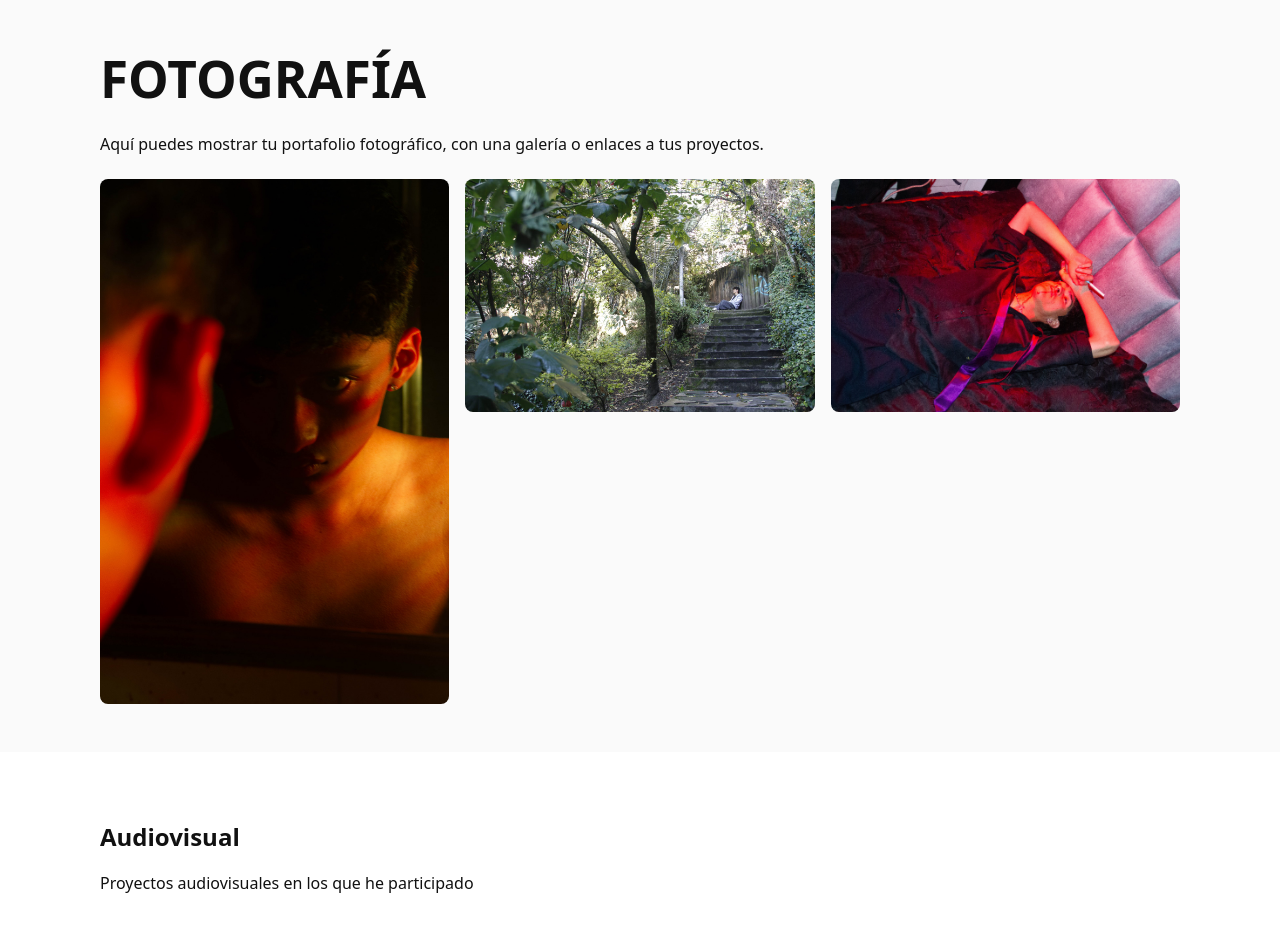
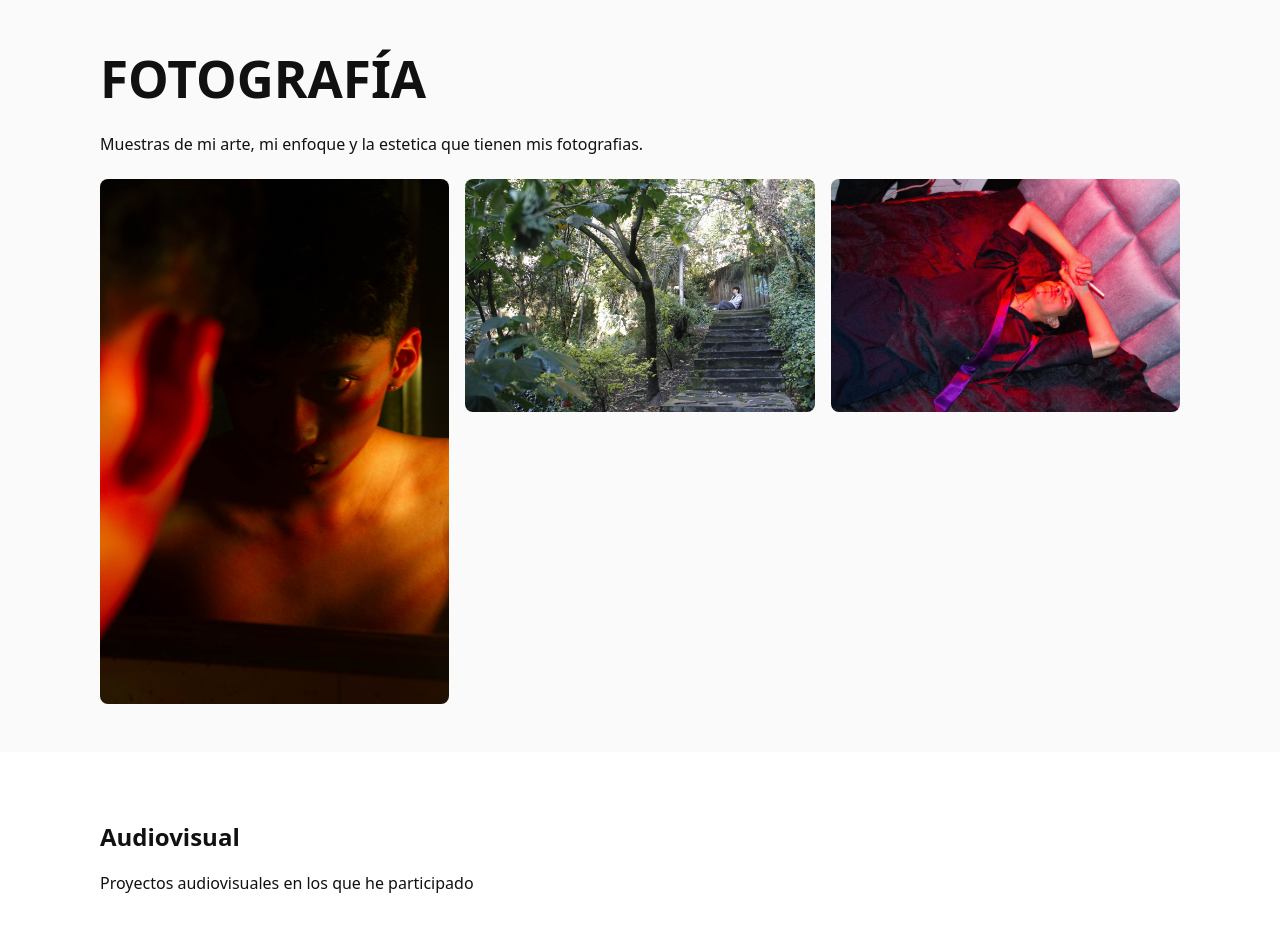
Before and after one commit to JuanRamirezz/portjuanr, a plain HTML site: page index.html in a window 1280 px wide. Shown: the part 2880-3808 px from the top of the page. Drawn offline with Linux system fonts and the light colour scheme; grey boxes are pictures that could not be loaded.

Commit message:
Cambio en descripciones

```diff
--- a/index.html
+++ b/index.html
@@ -163,7 +163,7 @@
         <section id="fotografia" class="fotografia">
             <div style="max-width:1080px; margin:0 auto;">
                 <h2>Fotografía</h2>
-                <p>Aquí puedes mostrar tu portafolio fotográfico, con una galería o enlaces a tus proyectos.</p>
+                <p>Muestras de mi arte, mi enfoque y la estetica que tienen mis fotografias.</p>
 
                 <div style="display:grid; grid-template-columns:repeat(auto-fit,minmax(250px,1fr)); gap:16px; margin-top:24px;">
                     <img src="imagenes/foto1.jpeg" alt="Fotografia1" style="width:100%; border-radius:8px;">
```
